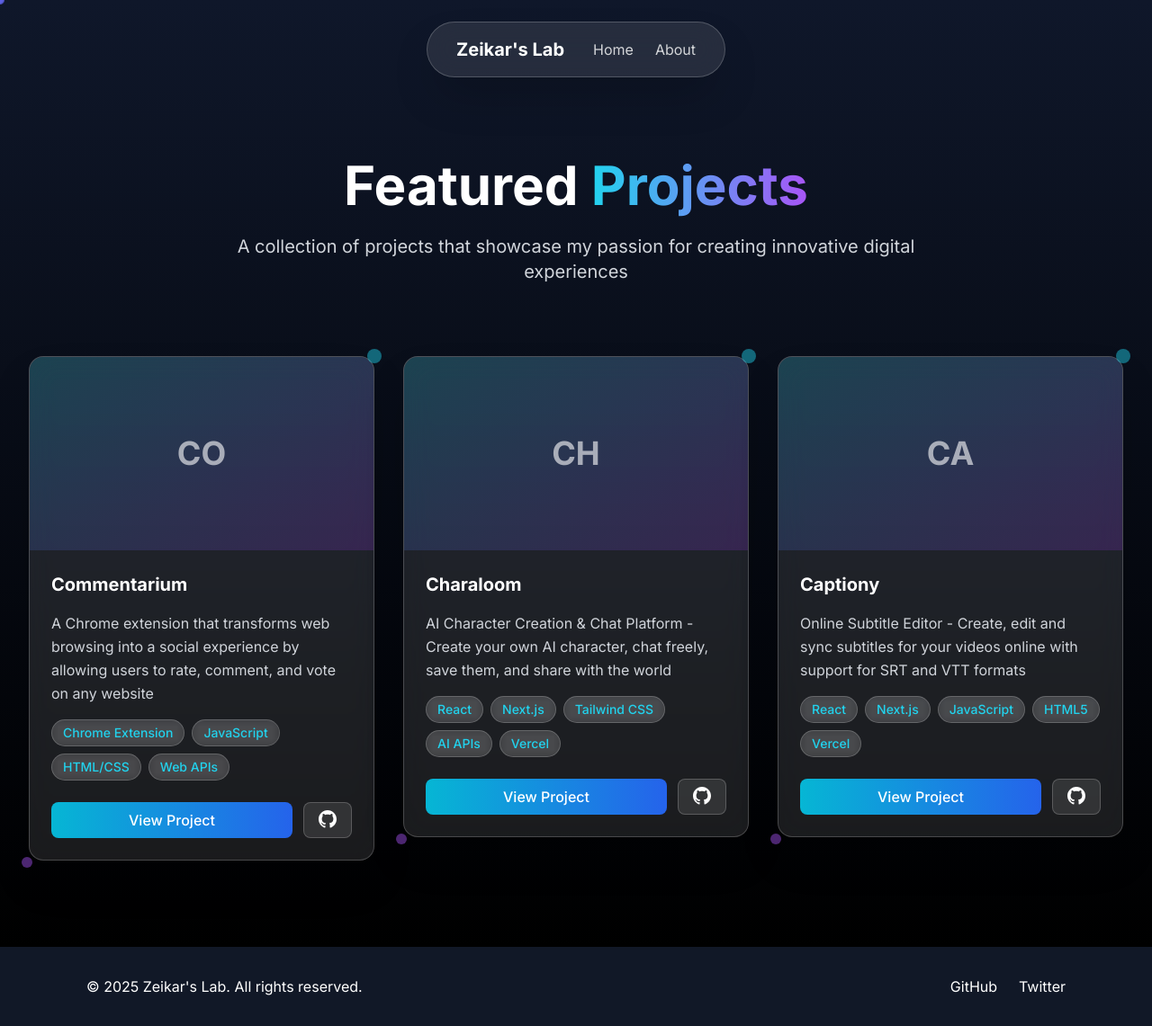
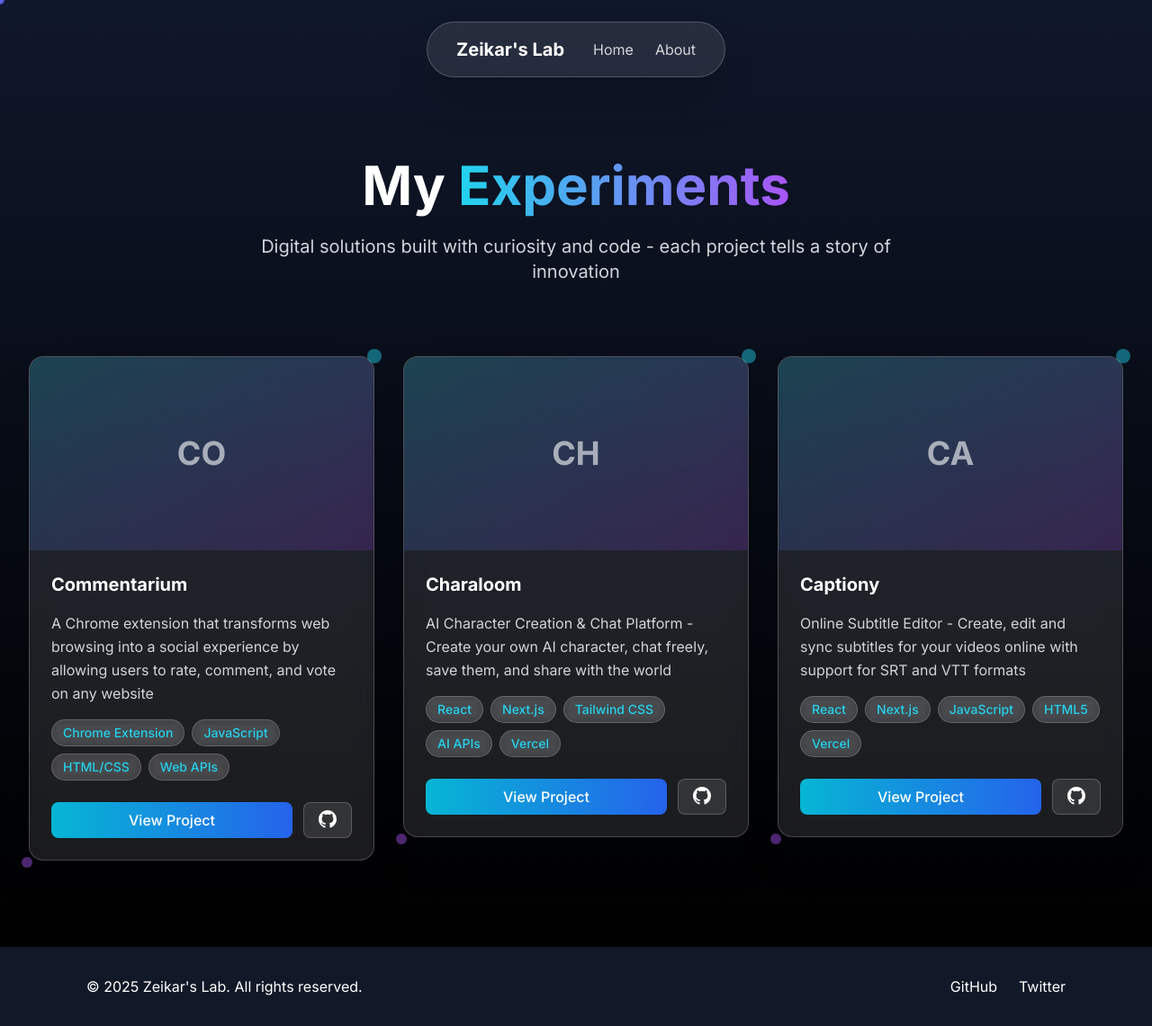
Before and after one commit to zeikar/zeikar.github.io, a Jekyll site: the page built from index.html, in a window 1280 px wide. Shown: the whole page at 90% size. Built offline with Jekyll 4.4.1, drawn with Linux system fonts in a browser that asks for light colours; nearby versions of some CDN libraries.

Commit message:
Remove 'featured' flag and update projects section
Removed the 'featured' attribute from project markdown files and updated index.html to display all projects sorted by date, instead of filtering by 'featured'. Also revised the section heading and description to better reflect the collection of experiments.

```diff
--- a/index.html
+++ b/index.html
@@ -21,17 +21,15 @@
     <div class="relative z-10 max-w-7xl mx-auto px-4 sm:px-6 lg:px-8 pt-20">
         <div class="text-center mb-20">
             <h2 class="text-5xl md:text-6xl font-bold text-white mb-6">
-                Featured <span class="bg-gradient-to-r from-cyan-400 to-purple-500 bg-clip-text text-transparent">Projects</span>
+                My <span class="bg-gradient-to-r from-cyan-400 to-purple-500 bg-clip-text text-transparent">Experiments</span>
             </h2>
             <p class="text-xl text-gray-300 max-w-3xl mx-auto">
-                A collection of projects that showcase my passion for creating innovative digital experiences
+                Digital solutions built with curiosity and code - each project tells a story of innovation
             </p>
         </div>
 
         <div class="grid grid-cols-1 md:grid-cols-2 lg:grid-cols-3 gap-8">
-            {% assign featured_projects = site.projects | where: "featured", true | sort: "date" | reverse %}
-            {% assign other_projects = site.projects | where: "featured", nil | sort: "date" | reverse %}
-            {% assign all_projects = featured_projects | concat: other_projects %}
+            {% assign all_projects = site.projects | sort: "date" | reverse %}
 
             {% for project in all_projects %}
             {% include project-card.html %}
```
Also changed, not shown: _projects/captiony.md (+0 -1 lines), _projects/charaloom.md (+0 -1 lines), _projects/commentarium.md (+0 -1 lines).
